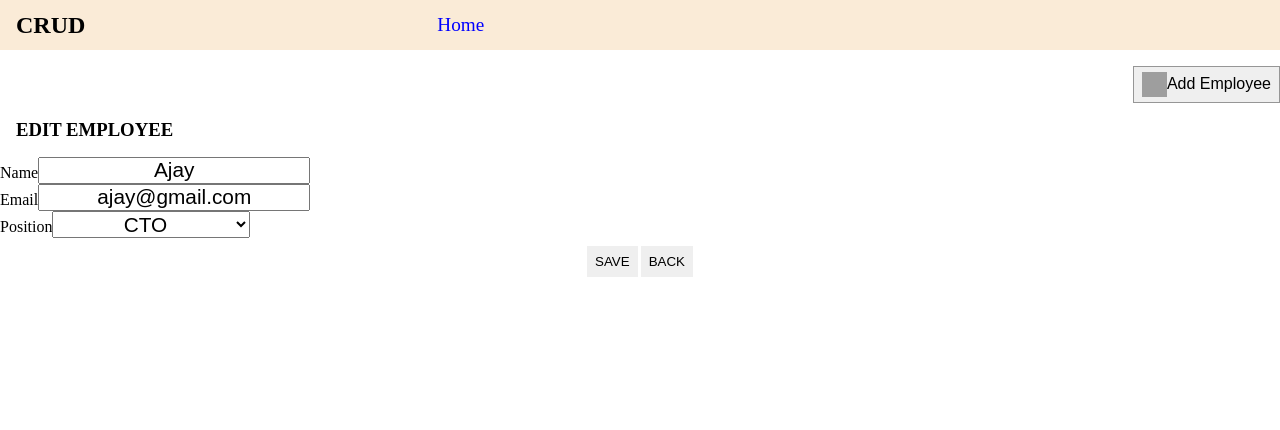
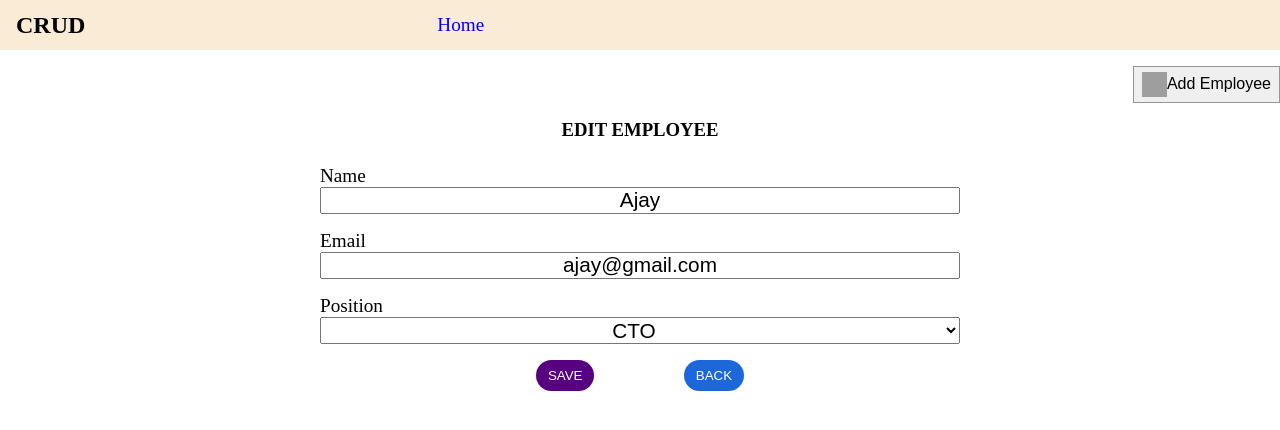
Before and after one commit to jaySmilet/react-ts-jan23, a React (Create React App) app: page / in a window 1280 px wide. Both pictures are taken after a click on the button 1132 px from the left and 242 px from the top of the page. Shown: the top 430 px of the page. Built offline with nearby package versions, Linux system fonts and the light colour scheme; grey boxes are pictures that could not be loaded.

Commit message:
2 files modified

```diff
--- a/components/AddEmployee/AddEmployee.css
+++ b/components/AddEmployee/AddEmployee.css
@@ -28,12 +28,19 @@ select {
 }
 .actionBtn {
   display: flex;
-  justify-content: center;
+  justify-content: space-evenly;
   margin: 0.5rem auto;
-  width: 50%;
+  width: 30%;
 }
 .actionBtn button {
-  padding: 0.5rem;
-  border-radius: 0%;
-  border: 0;
+  padding: 0.5rem 0.75rem;
+  border-radius: 50px;
+  color: #fff;
+  border: none;
 }
+.actionBtn button:nth-child(1) {
+  background-color: green;
+}
+.actionBtn button:nth-child(2) {
+  background-color: rgb(29, 104, 216);
+}
--- a/components/EditEmployee/EditEmployee.css
+++ b/components/EditEmployee/EditEmployee.css
@@ -1,21 +1,21 @@
-.addEmployee {
+.edit {
   text-align: center;
 }
 h3 {
   margin: 1rem;
 }
-.addEmployee form {
+.edit form {
   display: flex;
   flex-direction: column;
 }
-.addEmployee form .form-group {
+.edit form .form-group {
   display: flex;
   justify-content: flex-start;
   flex-direction: column;
   margin: 0.5rem auto;
   width: 50%;
 }
-.addEmployee form .form-group label {
+.edit form .form-group label {
   flex: 3;
   align-self: flex-start;
   font-size: 1.2rem;
@@ -26,14 +26,21 @@ select {
   font-size: 1.3rem;
   text-align: center;
 }
-.actionBtn {
+.edit .actionBtn {
   display: flex;
-  justify-content: center;
+  justify-content: space-evenly;
   margin: 0.5rem auto;
-  width: 50%;
+  width: 30%;
 }
-.actionBtn button {
-  padding: 0.5rem;
-  border-radius: 0%;
-  border: 0;
+.edit .actionBtn button {
+  padding: 0.5rem 0.75rem;
+  border-radius: 50px;
+  color: #fff;
+  border: none;
 }
+.edit .actionBtn button:nth-child(1) {
+  background-color: rgb(87, 0, 128);
+}
+.edit .actionBtn button:nth-child(2) {
+  background-color: rgb(29, 104, 216);
+}
```
